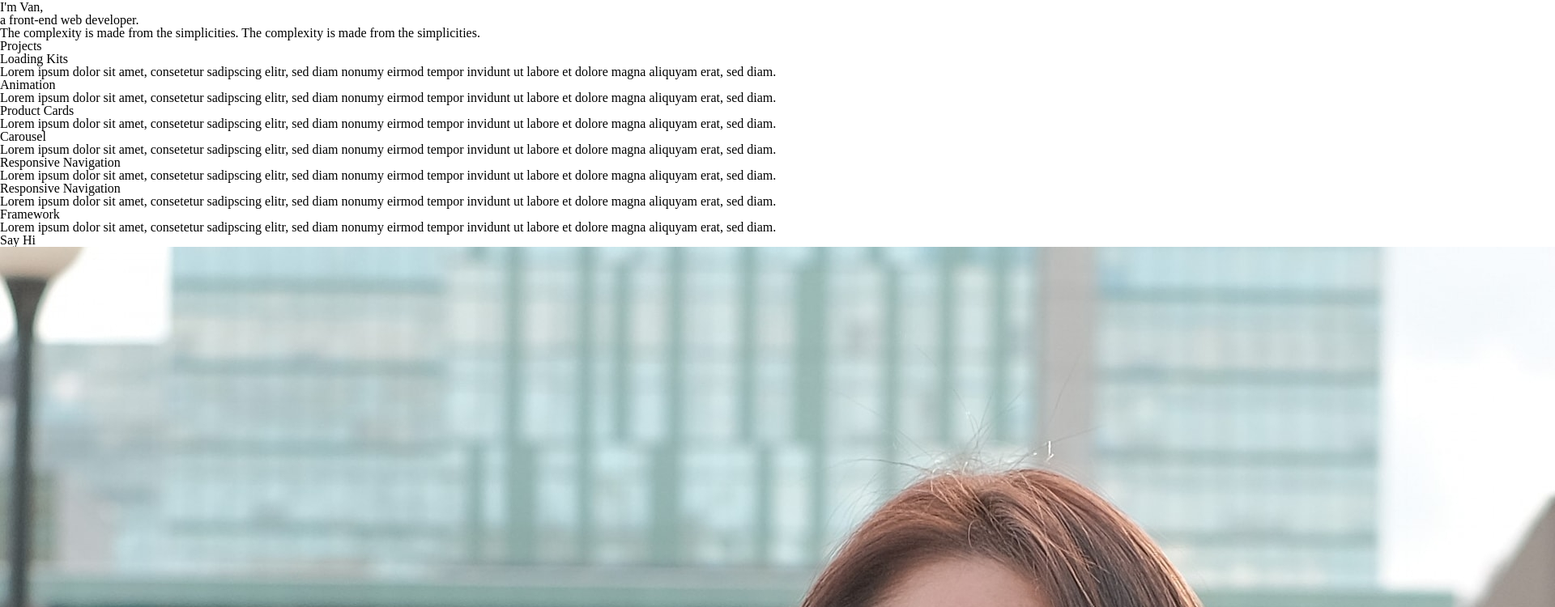
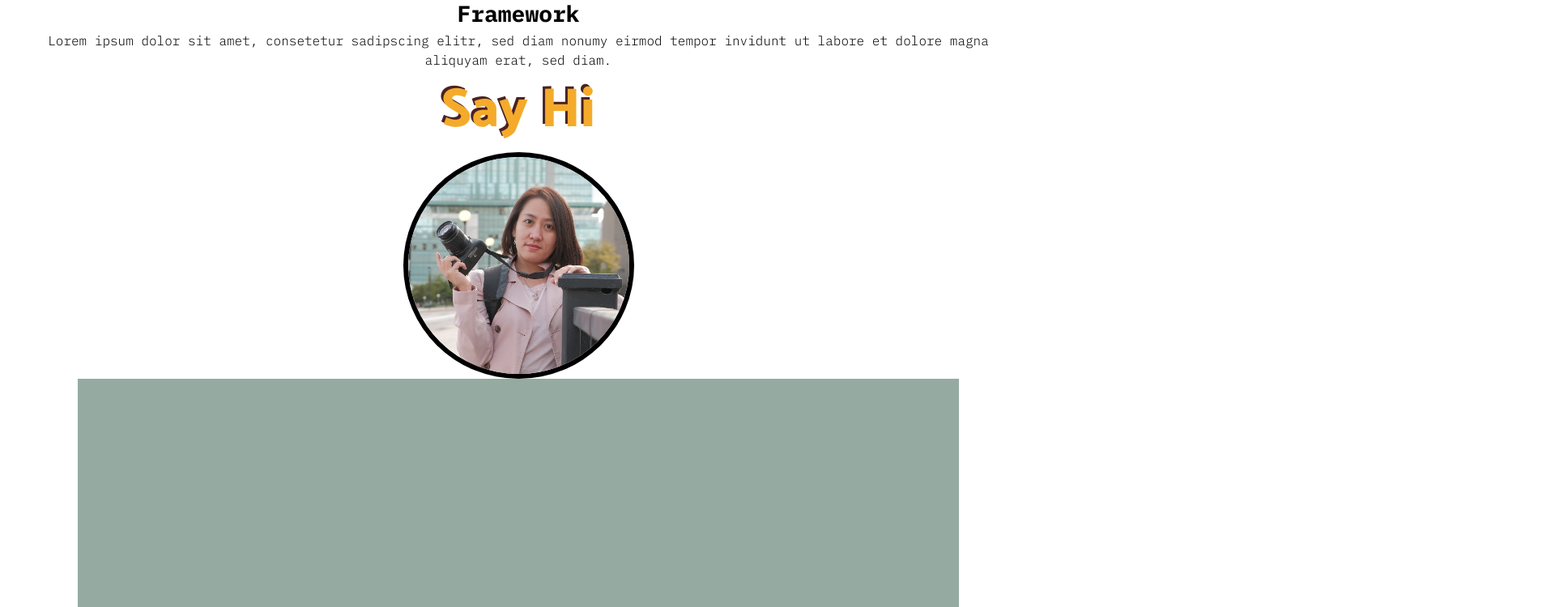
Before and after one commit to phun0024/portfolio-revised, a plain HTML site: page index.html in a window 1280 px wide. Shown: the part 1070-1820 px from the top of the page at 81% size, 1920 px wide, since content can reach past the window. Drawn offline with Linux system fonts and the light colour scheme; some icons are missing.

Commit message:
css contact

```diff
--- a/css/main.css
+++ b/css/main.css
@@ -56,4 +56,88 @@ table {
 html {
     box-sizing: border-box;
     font-size: 16px;
+    font-family: Verdana, Geneva, Tahoma, sans-serif;
 }
+
+body {
+    font-family: 'IBM Plex Mono', monospace;
+    line-height: 1.5;
+    /* background-color: black; */
+}
+
+img {
+    width: 100%;
+}
+
+/* ----- */
+
+*,
+*::before,
+*::after {
+    box-sizing: inherit;
+    line-height: inherit;
+}
+
+h1, h2, h3 {
+    font-family: 'Catamaran', sans-serif;
+    color: #F4AB2B;
+    text-align: center;
+}
+
+h1 {
+    font-size: 68px;
+    text-shadow: -3px -3px 0px #4A2222;
+}
+
+h2 {
+    font-size: 38px;
+    text-shadow: -3px -3px 0px #4A2222;
+}
+
+h3 {
+    text-align: left;
+    font-size: 32px;
+}
+
+h4, p {
+    text-align: center;
+}
+
+h4 {
+    font-size: 28px;
+    font-weight: bold;
+}
+
+/* ----- */
+
+.container {
+    max-width: 1200px;
+    margin: 0 auto;
+    padding: 1em;
+}
+
+/* ----- Navigation ----- */
+
+/* ----- Intro ----- */
+
+/* ----- Cloud ----- */
+
+/* ----- Quote ----- */
+
+/* ----- Projects ----- */
+
+/* ----- Contact ----- */
+
+img {
+    border-radius: 50%;
+    border: 6px solid #000000;
+    max-width: 285px;
+    display: block;
+    margin: 0 auto;
+}
+
+.contact-content {
+    background-color: #95ABA1;
+    padding: 285px 0 2rem;
+    margin: 0 2.5rem 3rem;
+}
--- a/index.html
+++ b/index.html
@@ -12,7 +12,7 @@
     <!-- Google Fonts -->
     <link rel="preconnect" href="https://fonts.googleapis.com">
     <link rel="preconnect" href="https://fonts.gstatic.com" crossorigin>
-    <link href="https://fonts.googleapis.com/css2?family=Catamaran:wght@800&family=IBM+Plex+Mono:wght@300;700&family=Open+Sans:wght@300&display=swap" rel="stylesheet">
+    <link href="https://fonts.googleapis.com/css2?family=Catamaran:wght@800&family=IBM+Plex+Mono:wght@300;700&display=swap" rel="stylesheet">
 
     <!-- CSS Styles -->
     <link rel="stylesheet" href="css/main.css">
@@ -44,8 +44,8 @@
 
             <!-- Quote -->
             <section class="quote">
-                <q class="quote-1">The complexity is made from the simplicities.</q>
-                <q class="quote-2">The complexity is made from the simplicities.</q>
+                <h2>The complexity is made from the simplicities.</h2>
+                <h2>The complexity is made from the simplicities.</h2>
             </section>
 
             <!-- Projects -->
@@ -121,7 +121,7 @@
                     <!-- scroll bars -->
                     <div class="project scroll-bars">
                         <div class="project-border">
-                            <h4>Responsive Navigation</h4>
+                            <h4>Scroll Bars</h4>
                             <div class="scroll-bars-display">
 
                             </div>
```
